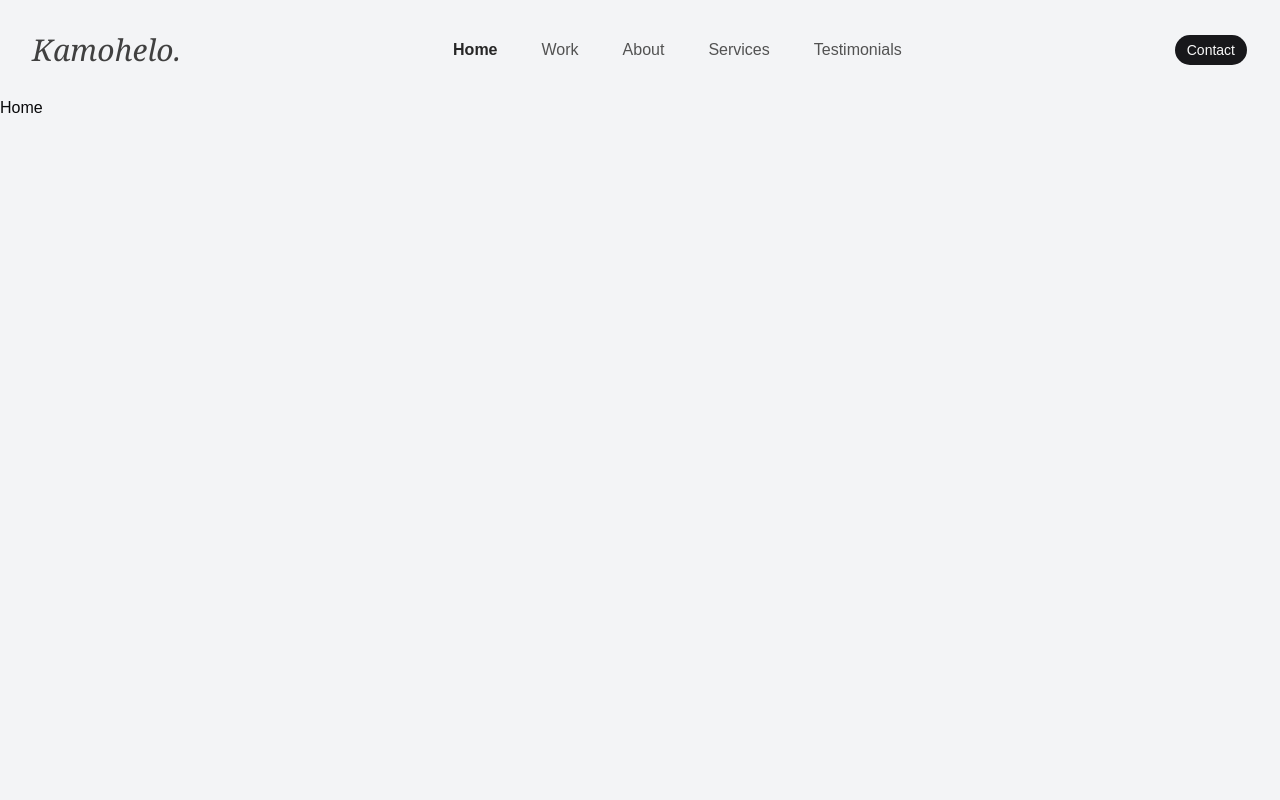
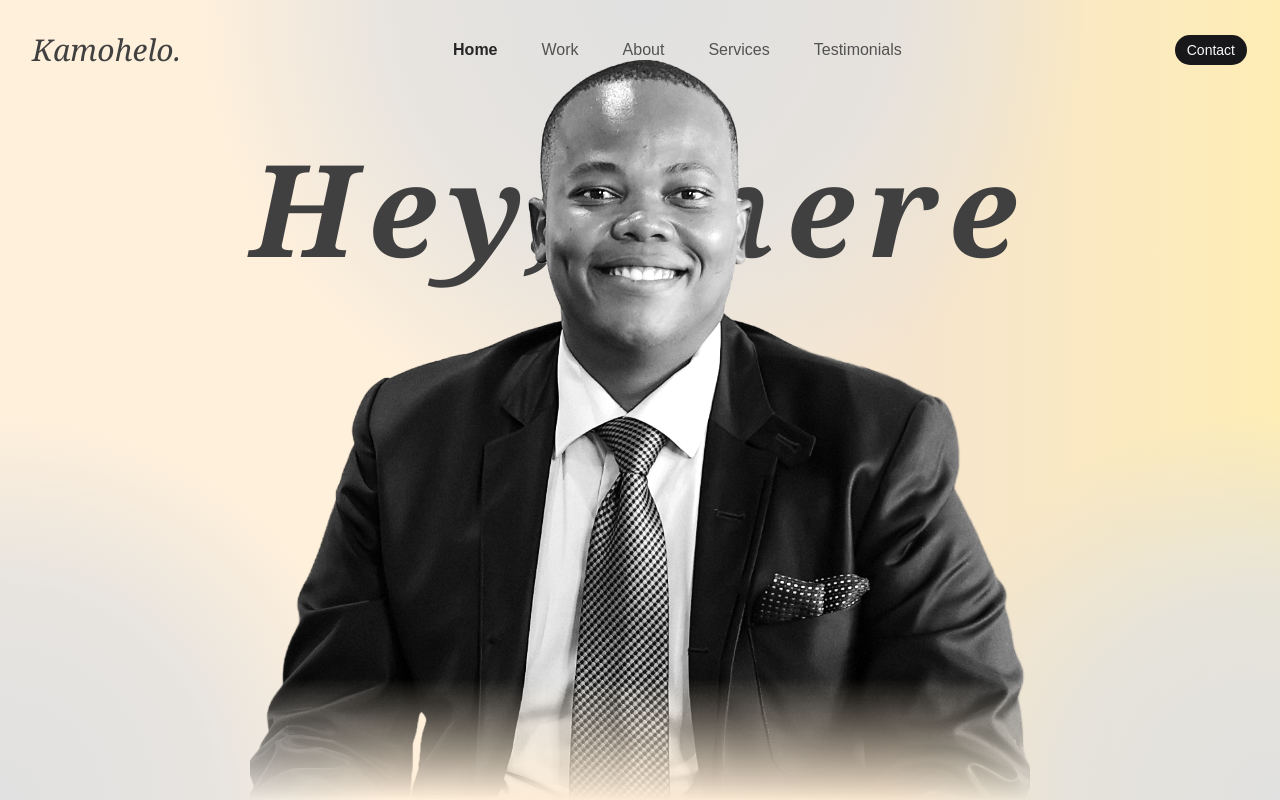
Before and after one commit to Kamocca1/personal-website, a React (Vite) app: page / in a window 1280 px wide. Built offline with nearby package versions, Linux system fonts and the light colour scheme.

Commit message:
feature: add home component

```diff
--- /dev/null
+++ b/src/assets/index.js
@@ -0,0 +1 @@
+export { default as HeroBg } from "@/assets/Adobe Express - file.png";
--- a/src/components/Header.jsx
+++ b/src/components/Header.jsx
@@ -43,10 +43,11 @@ const Header = () => {
     };
 
     return (
-        <header className="flex items-center justify-between w-full container mx-auto p-4 md:p-8 fixed top-0 left-0 z-50">
+        <header className="flex items-center justify-between w-full container mx-auto p-4 md:p-8 fixed top-0 left z-50">
             <h2 className="text-2xl md:text-3xl italic font-serif font-normal text-neutral-700">
                 Kamohelo.
             </h2>
+
             <nav>
                 <ul className="flex items-center gap-6">
                     {NavMenus.map((menu) => {
--- a/src/containers/Home.jsx
+++ b/src/containers/Home.jsx
@@ -1,5 +1,26 @@
+import { HeroBg } from "@/assets";
+
 const Home = () => {
-    return <div className="w-full h-screen bg-gray-100 pt-24">Home</div>;
+    return (
+        <div className="w-full h-screen bg-gray-100 pt-24 relative outer-gradient">
+            <div className="radial-bg"></div>
+            <div className="bottom-left-gradient"></div>
+            <div className="bottom-right-gradient"></div>
+            <div className="absolute inset-0 z-10 flex justify-center items-end pointer-events-none">
+                <img
+                    alt="Kamohelo"
+                    src={HeroBg}
+                    className="w-[320px] sm:w-[380px] md:w-[420px] lg:w-[780px] grayscale contrast-125 brightness-110 object-contain object-bottom image-mask"
+                />
+            </div>
+
+            <div className="relative flex flex-col items-center text-center pt-12 pointer-events-none">
+                <h2 className="text-neutral-700 font-bold font-serif italic text-6xl md:text-7xl lg:text-9xl tracking-widest">
+                    Hey, there
+                </h2>
+            </div>
+        </div>
+    );
 };
 
 export default Home;
--- a/src/index.css
+++ b/src/index.css
@@ -7,7 +7,7 @@
 
 @theme inline {
     --font-heading: var(--font-sans);
-    --font-sans: 'Figtree Variable', sans-serif;
+    --font-sans: "Figtree Variable", sans-serif;
     --color-sidebar-ring: var(--sidebar-ring);
     --color-sidebar-border: var(--sidebar-border);
     --color-sidebar-accent-foreground: var(--sidebar-accent-foreground);
@@ -127,4 +127,54 @@
     html {
         @apply font-sans;
     }
+    .outer-gradient {
+        background: linear-gradient(
+            90deg,
+            rgba(255, 240, 219, 1) 31%,
+            rgba(246, 229, 206) 71%,
+            rgba(254, 237, 181, 1) 100%
+        );
     }
+    .radial-bg {
+        position: absolute;
+        inset: 0;
+        height: 500px;
+        background: radial-gradient(
+            circle at top,
+            rgba(225, 225, 225, 1) 0%,
+            rgba(225, 225, 225, 0.8) 30%,
+            rgba(225, 225, 225, 0) 55%,
+            rgba(225, 225, 225, 0) 75%
+        );
+    }
+    .bottom-left-gradient {
+        position: absolute;
+        width: 500px;
+        height: 500px;
+        bottom: 0;
+        background: radial-gradient(
+            circle at bottom left,
+            rgba(225, 225, 225, 1) 0%,
+            rgba(225, 225, 225, 0.8) 30%,
+            rgba(225, 225, 225, 0) 55%,
+            rgba(225, 225, 225, 0) 75%
+        );
+    }
+    .bottom-right-gradient {
+        position: absolute;
+        width: 500px;
+        height: 500px;
+        bottom: 0;
+        right: 0;
+        background: radial-gradient(
+            circle at bottom right,
+            rgba(225, 225, 225, 1) 0%,
+            rgba(225, 225, 225, 0.8) 30%,
+            rgba(225, 225, 225, 0) 55%,
+            rgba(225, 225, 225, 0) 75%
+        );
+    }
+    .image-mask {
+        mask-image: linear-gradient(to top, transparent 0%, black 15%);
+    }
+}
```
Also changed, not shown: src/assets/Adobe Express - file 2.png (added), src/assets/Adobe Express - file.png (added). Lines whose indentation alone changed are shown as unchanged.
